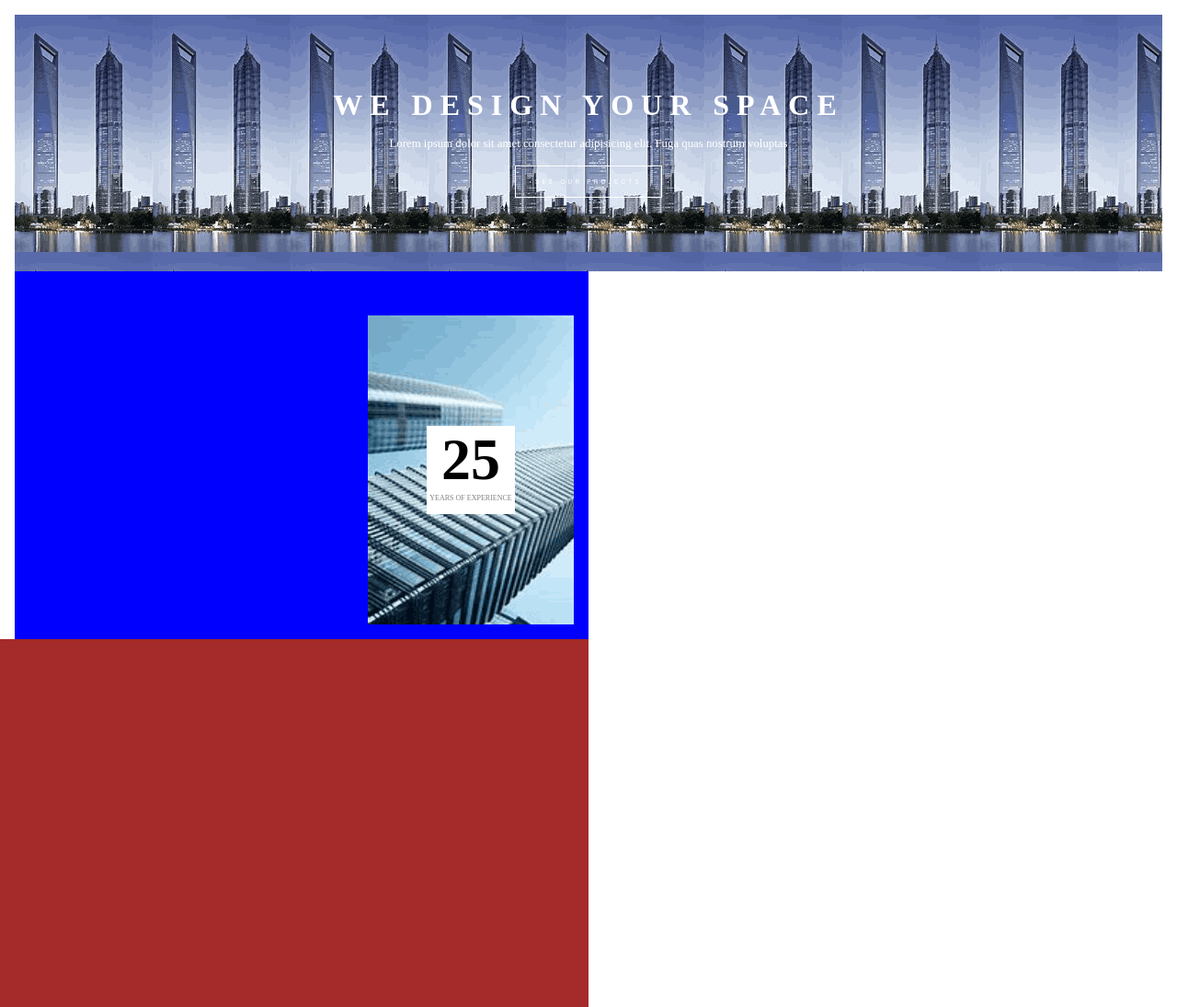
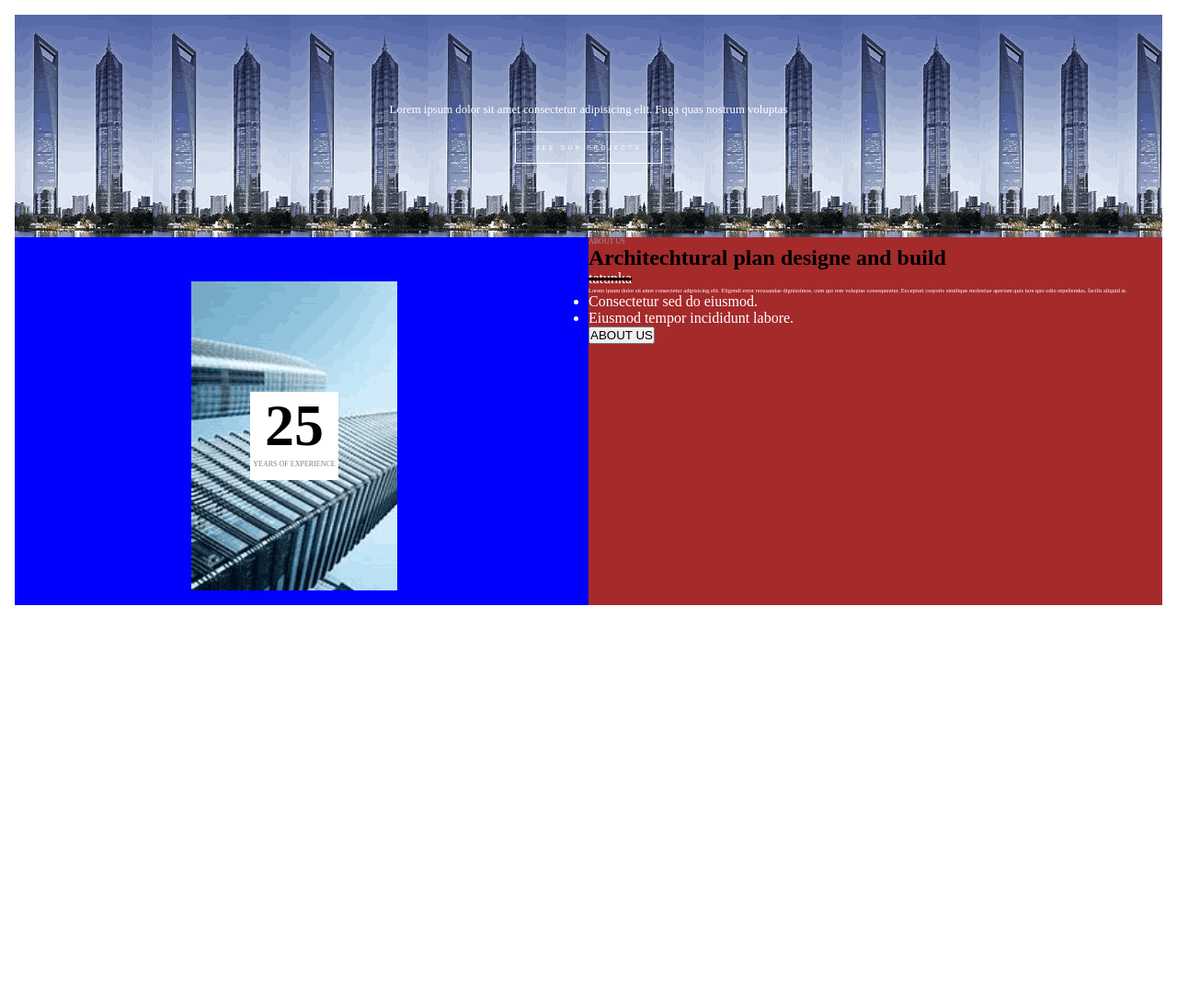
Before and after one commit to Simoniene/paskaita12, a plain HTML site: page index.html in a window 1280 px wide. Shown: the whole page at 92% size. After the commit the page ends 800 px from the top, so only its background shows below. Drawn offline with Linux system fonts and the light colour scheme.

Commit message:
main middle

```diff
--- a/index.html
+++ b/index.html
@@ -17,20 +17,33 @@
           <button class="btn">SEE OUR PROJECTS</button>
         </div>
       </header>
+
       <aside>
-        <div class="aside">
         <div class="aside-middle">
           <div class="box1"></div>
-            <!-- <img src="./feader pic.png" alt="" /> -->
           <div class="box">
             <p class="nr"><strong>25</strong></p>
             <p class="text3">YEARS OF EXPERIENCE</p>
           </div>
         </div>
       </aside>
+      <main>
+        <p class="main-text">ABOUT US</p>
+        <h2>Architechtural plan designe and build</h2>
+        <p class="main-text2">tatunka</p>
+        <p class="main-text3">
+          Lorem ipsum dolor sit amet consectetur adipisicing elit. Eligendi
+          error recusandae dignissimos, cum qui rem voluptas consequuntur.
+          Excepturi corporis similique molestiae aperiam quis iure quo odio
+          repellendus, facilis aliquid at.
+        </p>
+        <div class="list">
+          <ul>
+            <li>Consectetur sed do eiusmod.</li>
+            <li>Eiusmod tempor incididunt labore.</li>
+          </ul>
         </div>
-      <main>
-        <div></div>
+        <button class="btn1">ABOUT US</button>
       </main>
     </div>
   </body>
--- a/style.css
+++ b/style.css
@@ -11,6 +11,7 @@ header {
   padding-top: 1rem;
   padding-left: 1rem;
   color: white;
+  font-size: 0;
 }
 h1 {
   letter-spacing: 0.5rem;
@@ -48,19 +49,13 @@ aside {
   height: 25rem;
   display: inline-block;
   vertical-align: middle;
-  display: flex;
   justify-content: right;
+  padding-left: 12rem;
   padding-top: 3rem;
   padding-right: 1rem;
   padding-bottom: 0.5rem;
 }
-main {
-  background-color: brown;
-  width: 50%;
-  height: 25rem;
-  display: inline-block;
-  vertical-align: middle;
-}
+
 .aside-img {
   padding-right: 1rem;
   padding-bottom: 1rem;
@@ -91,8 +86,28 @@ main {
   font-size: 0.5rem;
   color: grey;
 }
-/* .box1 {
-  background-image: url(./feader\ pic.png);
-  background-repeat: no-repeat;
-  background-size: cover;
-} */
+main {
+  background-color: brown;
+  width: 50%;
+  height: 25rem;
+  display: inline-block;
+  vertical-align: middle;
+  font-size: 1rem;
+}
+.main-text {
+  font-size: 0.5rem;
+  color: rgb(154, 153, 153);
+}
+h2 {
+  color: black;
+}
+.main-text2 {
+  text-decoration: line-through black 0.2rem;
+}
+.main-text3 {
+  font-size: 0.4rem;
+}
+.list {
+}
+.btn1 {
+}
```
Lines whose indentation alone changed are shown as unchanged.
